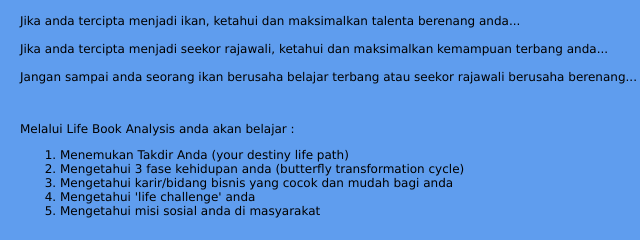
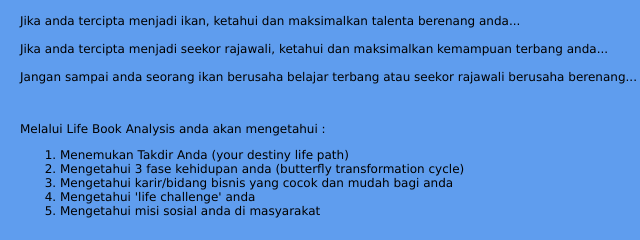
Before and after one commit to benniipalloti/projectfinal, a plain HTML site: page index.html in a window 1280 px wide. Shown: the part 1023-1263 px from the top of the page, 108-748 px from the left. Drawn offline with Linux system fonts and the light colour scheme.

Commit message:
update index

```diff
--- a/index.html
+++ b/index.html
@@ -56,7 +56,7 @@
          <br><br>
             Jangan sampai anda seorang ikan berusaha belajar terbang atau seekor rajawali berusaha berenang...</p>
             <br>
-            <p> Melalui Life Book Analysis anda akan belajar :</p>
+            <p> Melalui Life Book Analysis anda akan mengetahui :</p>
             <ol>
                 <li>Menemukan Takdir Anda (your destiny life path)</li>
                 <li>Mengetahui 3 fase kehidupan anda (butterfly transformation cycle)</li>
```
